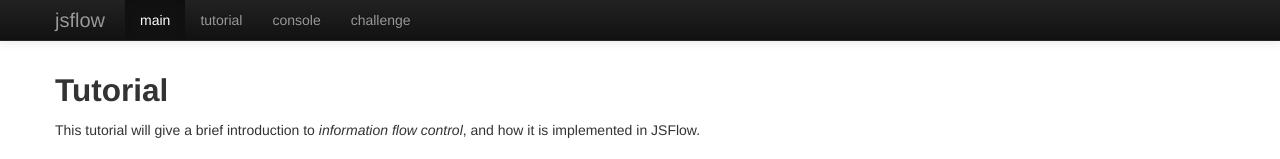
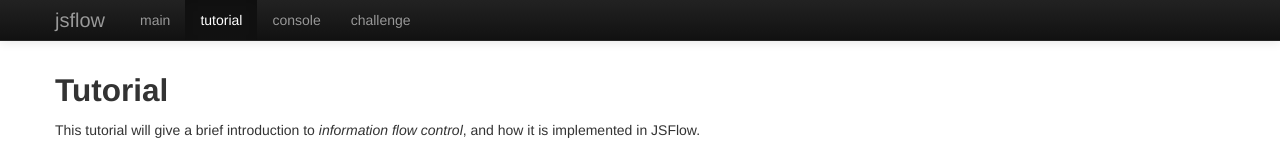
Before and after one commit to jsflow/jsflow.github.io, a plain HTML site: page tutorial.html in a window 1280 px wide. Shown: the top 159 px of the page. Drawn offline with Linux system fonts and the light colour scheme.

Commit message:
fixed tutorial button

```diff
--- a/tutorial.html
+++ b/tutorial.html
@@ -50,8 +50,8 @@
                 <a class="brand" href="http://jsflow.net">jsflow</a>
                 <div class="nav-collapse collapse">
                     <ul class="nav">
-                        <li class="active"><a href="index.html">main</a></li>
-                        <li><a href="tutorial.html">tutorial</a></li>
+                        <li><a href="index.html">main</a></li>
+                        <li class="active"><a href="tutorial.html">tutorial</a></li>
                         <li><a href="jsflow.html">console</a></li>
                         <li><a href="jsflow-challenge.html">challenge</a></li>
                     </ul>
```
